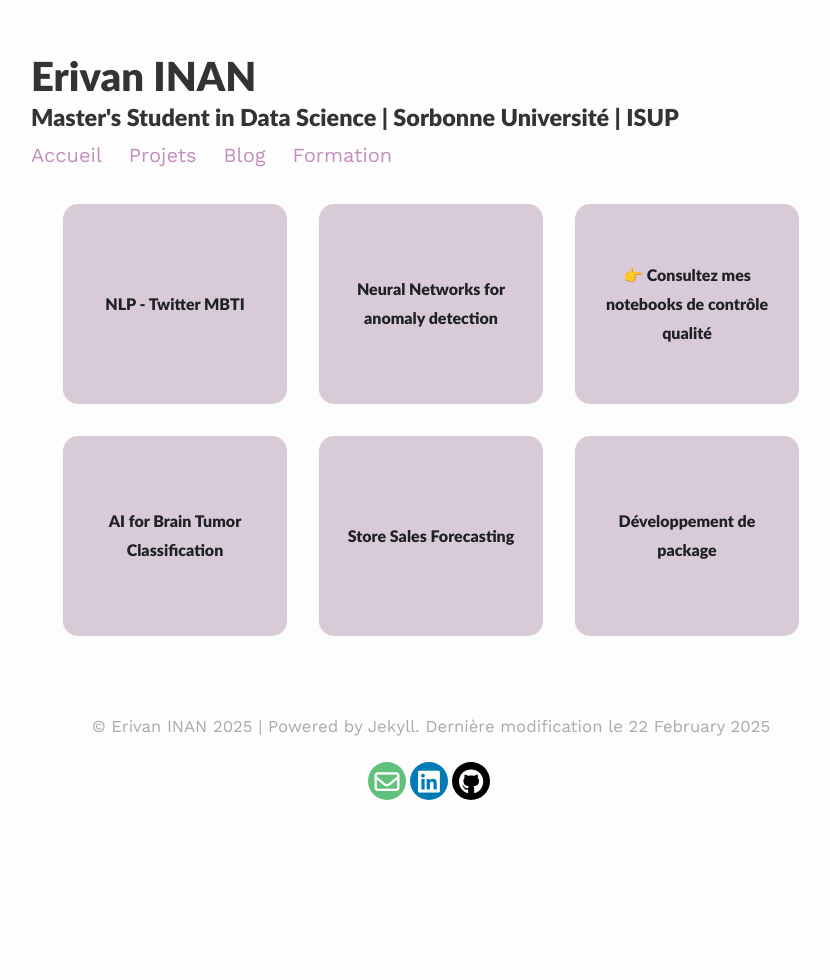
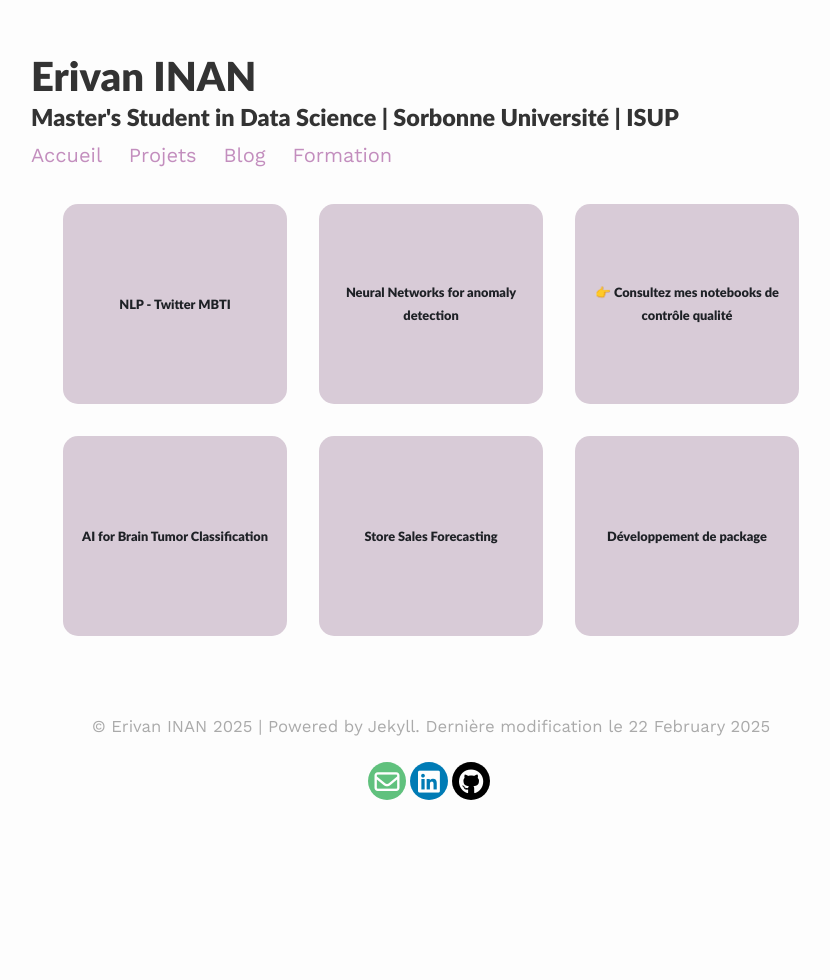
Before and after one commit to erivaninan/erivaninan.github.io, a Jekyll site: the page built from _pages/projects.md, in a window 1280 px wide. Shown: the whole page, without its empty margins (209-1039 px from the left). Built offline with Jekyll 4.4.1, drawn with Linux system fonts in a browser that asks for light colours.

Commit message:
fontsize

```diff
--- a/assets/css/_sass/projects.scss
+++ b/assets/css/_sass/projects.scss
@@ -39,7 +39,7 @@
 }
 
 .projectTile a span h2 {
-  font-size: 1rem;
+  font-size: 0.8rem;
   padding: 0.8rem;
   color: $projectbox-text;
 }
@@ -53,7 +53,7 @@
 }
 
 .projectTile:hover a span p {
-  font-size: 1rem;
+  font-size: 0.8rem;
  // font-size: 1.2rem;
   display: flex;
   padding: 0.8rem;
@@ -92,7 +92,7 @@
     }
 
     .projectTile a span h2 {
-      font-size: 1.3rem;
+      font-size: 1rem;
     }
 
     .projectTile:hover a span p {
```
